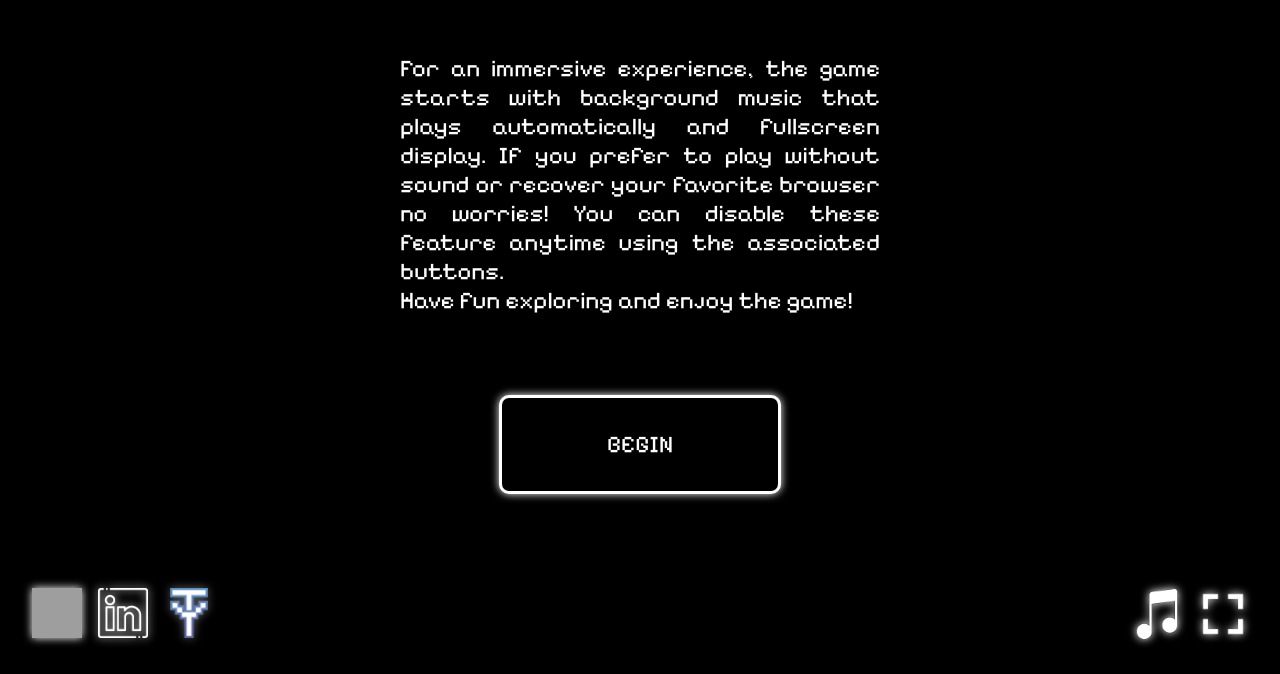
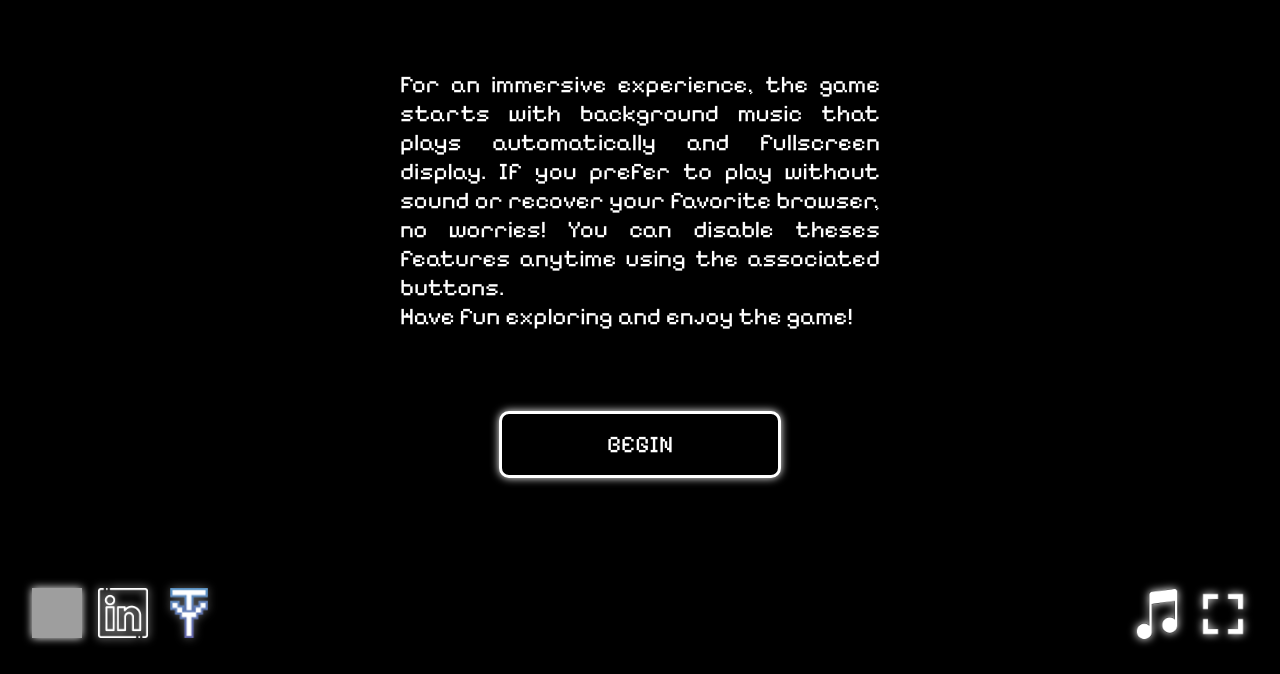
Before and after one commit to TanguyHuart/GameOfLife, a Next.js app: page / in a window 1280 px wide. Shown: the part 126-800 px from the top of the page. Built offline with nearby package versions, Linux system fonts and the light colour scheme; grey boxes are pictures that could not be loaded.

Commit message:
change menu title

```diff
--- a/src/components/Menu/Menu.tsx
+++ b/src/components/Menu/Menu.tsx
@@ -111,7 +111,7 @@ const handleButton = () => {
 <>
   <div className={`menu_container ${menuisOpen ? '' : 'hidden'}`}>
     <nav className='menu'>
-      <h1 className='menu_title'>GAME OF LIFE</h1>
+      <h1 className='menu_title'>GLOWTOPIA</h1>
       <div className='menu_section'>
         <div className='board_buttons'>
           <button type='button' className='run_button' onClick={ handleClickRun}>
--- a/src/components/MusicAutorisationModale/MusicAutorisationModale.css
+++ b/src/components/MusicAutorisationModale/MusicAutorisationModale.css
@@ -31,7 +31,7 @@
 .splash-screen__button {
   width: 80%;
   background-color: black;
-  padding: 2rem;
+  padding: 1rem;
   border : solid 3px white;
   border-radius: 10px;
   font-size: 1.5rem;
--- a/src/components/MusicAutorisationModale/MusicAutorisationModale.tsx
+++ b/src/components/MusicAutorisationModale/MusicAutorisationModale.tsx
@@ -33,7 +33,7 @@ function MusicAutorisationModale({setIsReady} : MusicAutorisationModaleProps) {
       <div className="splash-screen">
 
         <p className="splash-screen__info">
-        For an immersive experience, the game starts with background music that plays automatically and fullscreen display. If you prefer to play without sound or recover your favorite browser no worries! You can disable these feature anytime using the associated buttons.
+        For an immersive experience, the game starts with background music that plays automatically and fullscreen display. If you prefer to play without sound or recover your favorite browser, no worries! You can disable theses features anytime using the associated buttons.
 
         <br /> Have fun exploring and enjoy the game!
         </p>
```
